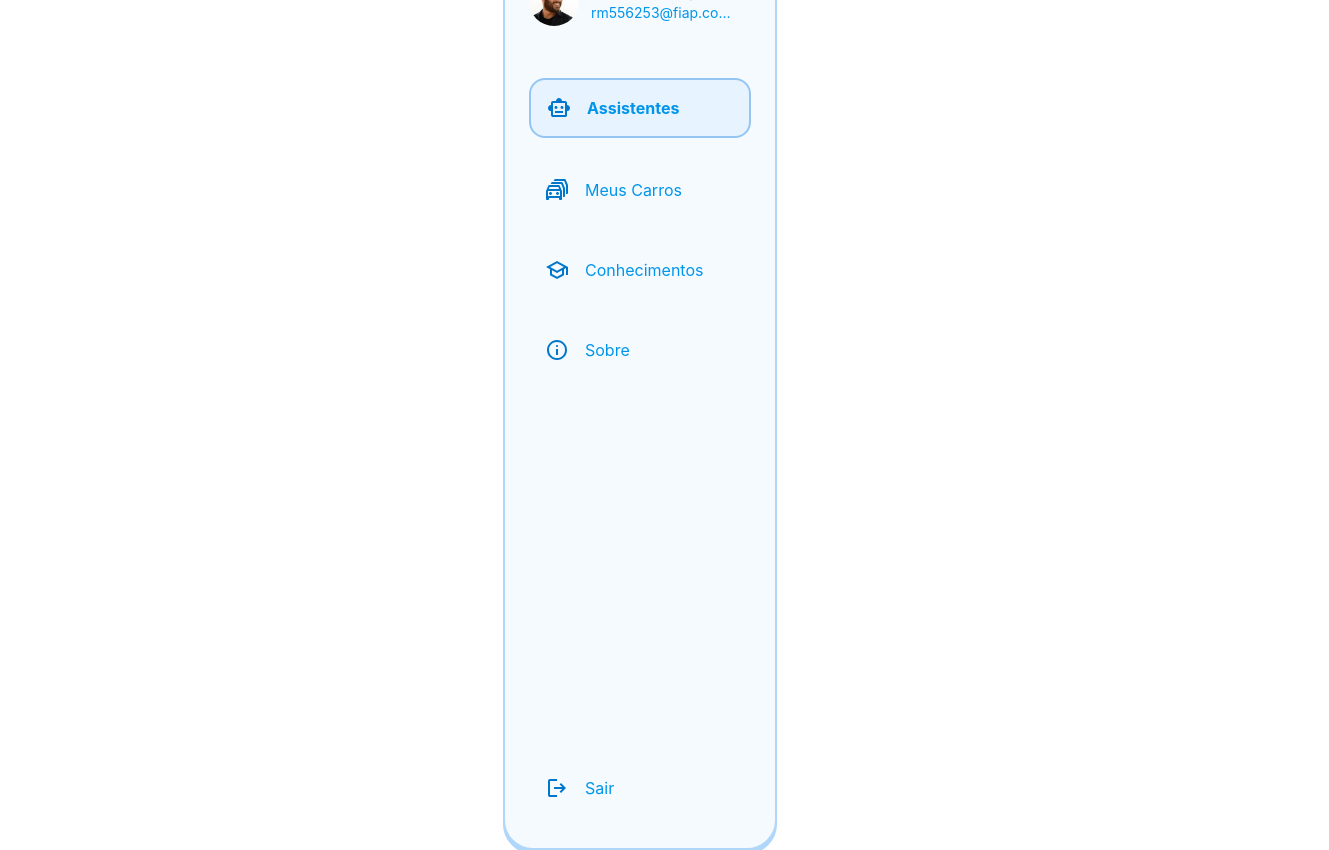
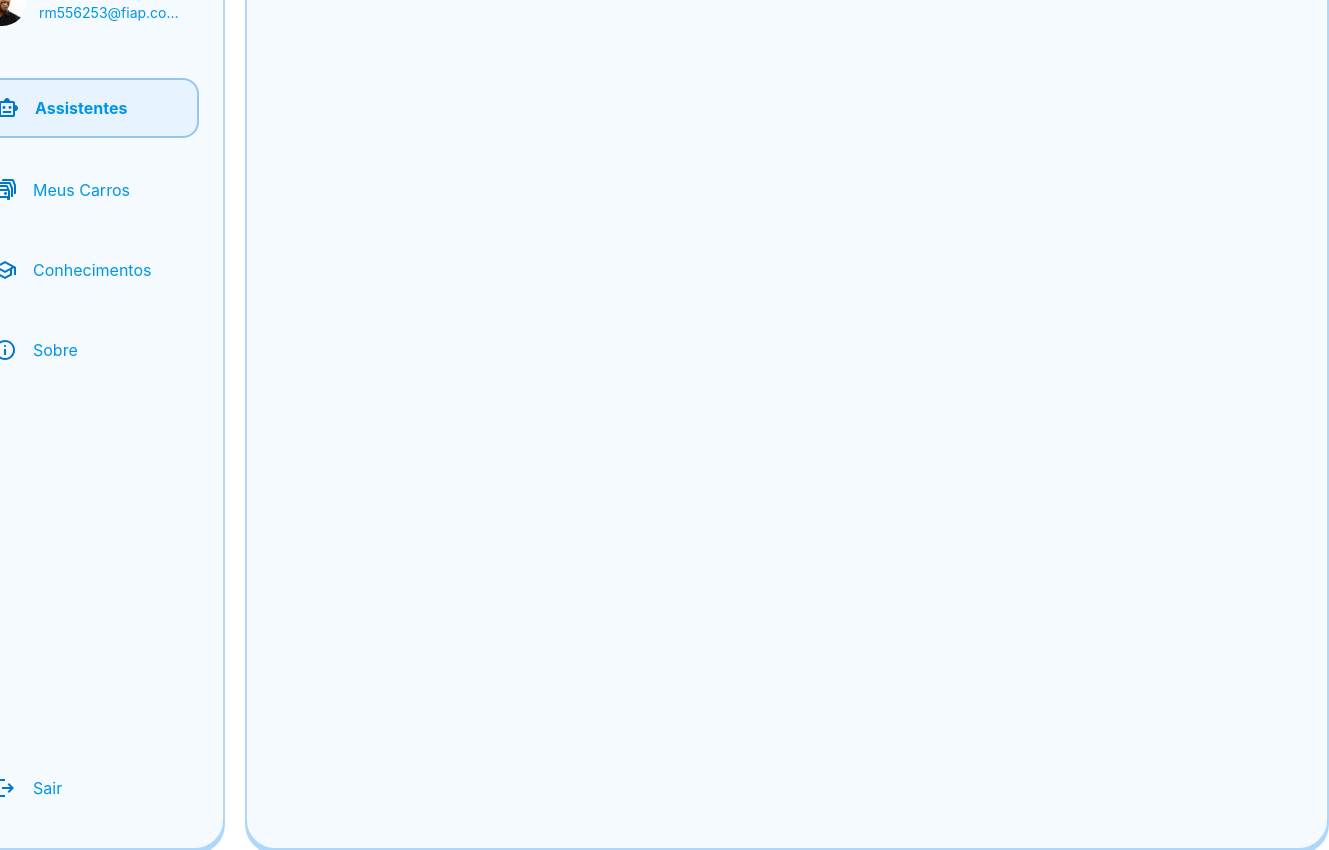
Before and after one commit to LELE-REPAIRS/lele-repairs-react, a React (Vite) app: page /assistentes in a window 1280 px wide. Shown: the whole page, 1329 px wide, since content can reach past the window. Built offline with nearby package versions, Linux system fonts and the light colour scheme.

Commit message:
Adicionado estrutura e estilização da tag `main` com as tags `section`.

```diff
--- a/src/routes/Assistentes/index.tsx
+++ b/src/routes/Assistentes/index.tsx
@@ -22,6 +22,12 @@ function Assistentes() {
             <MenuList icon={'bg-icon-logout'} select={false} to={'/'} value="Sair"/>
           </div>
         </nav>
+        <main className="w-[1084px] h-[900px] bg-color_2 rounded-[30px] border-2 border-color_6 flex flex-row pt-6 pb-6 px-6 gap-[25px]">
+          <section className="relative flex-col justify-center items-start inline-flex gap-[25px]">
+          </section>
+          <section className="w-[667px] h-[848px] flex-col items-start gap-[25px] inline-flex">
+          </section>
+        </main>
       </Header>
     );
 }
```
